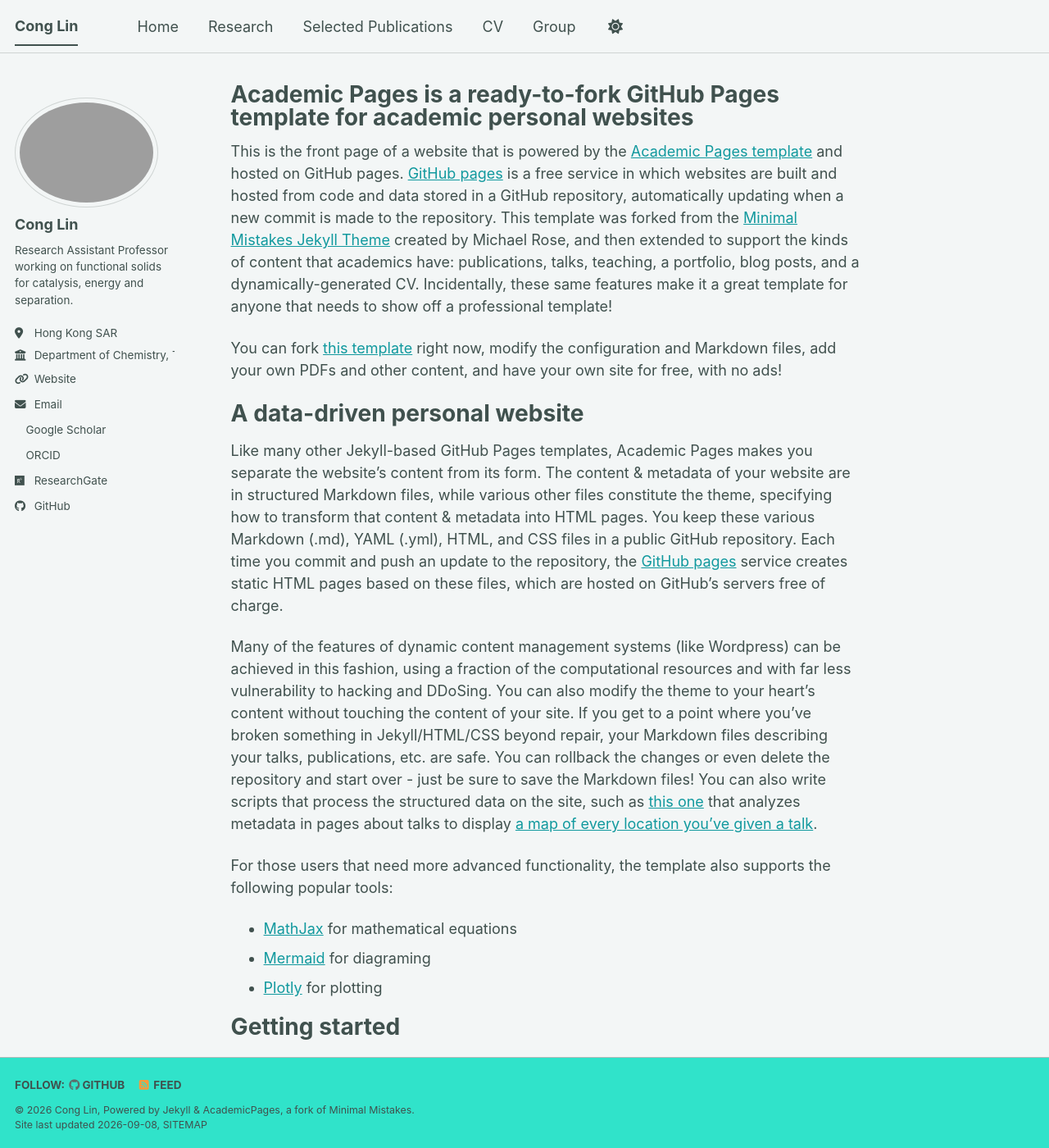
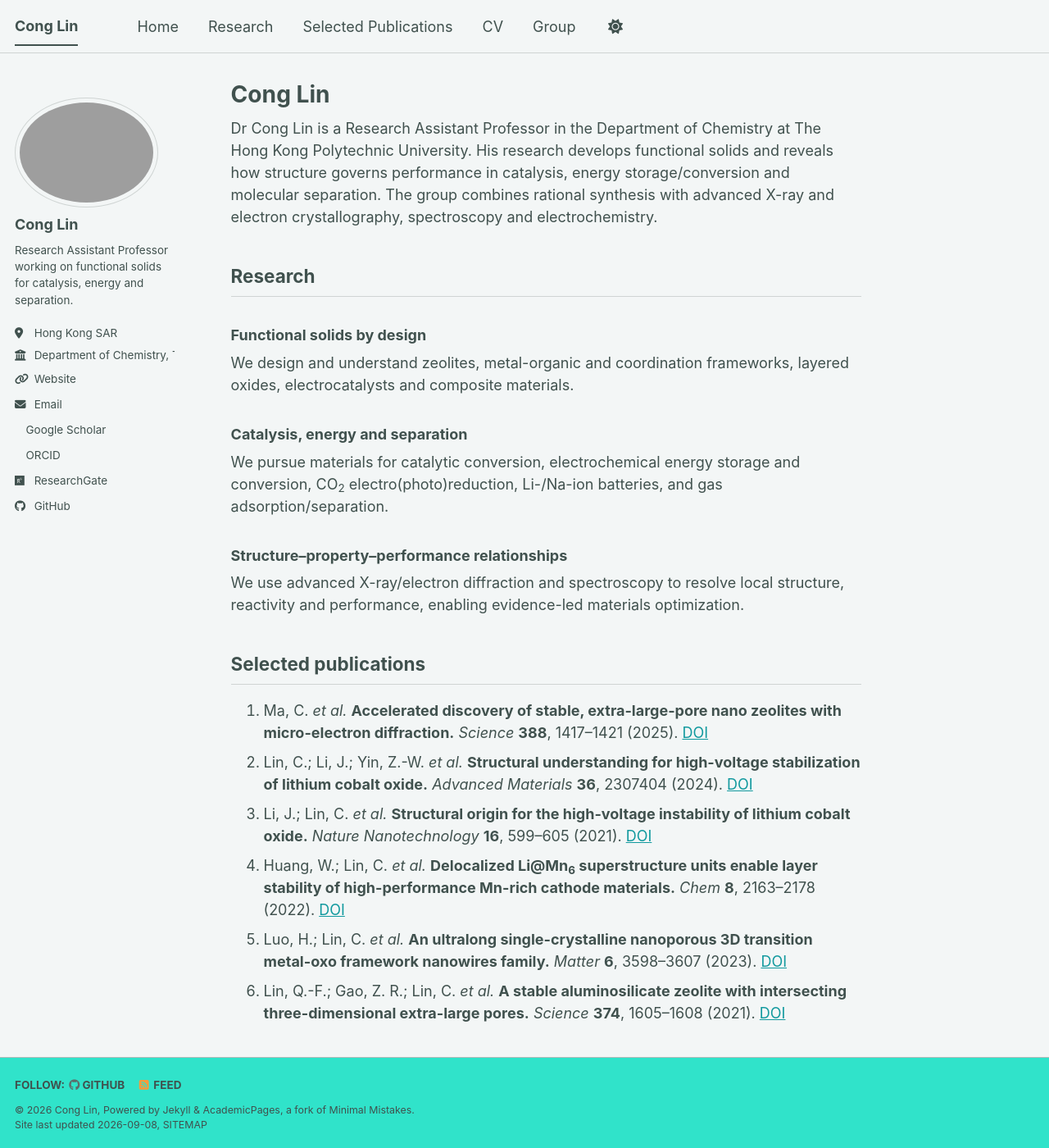
Before and after one commit to lc1286068435/lc1286068435.github.io, a Jekyll site: the page built from _pages/about.md, in a window 1280 px wide and 1400 px high. Shown: the whole window at 82% size. Built offline with Jekyll 4.4.1, drawn with Linux system fonts in a browser that asks for light colours; a style sheet for code colours, icons or effects is not loaded; some of the changed text lies outside the part shown.

Commit message:
Create academic homepage
Updated the about page with personal information and research focus.

```diff
--- a/_pages/about.md
+++ b/_pages/about.md
@@ -1,56 +1,38 @@
 ---
 permalink: /
-title: "Academic Pages is a ready-to-fork GitHub Pages template for academic personal websites"
+title: "Cong Lin"
 author_profile: true
-redirect_from:
-  - /about/
-  - /about.html
 ---
 
-This is the front page of a website that is powered by the [Academic Pages template](https://github.com/academicpages/academicpages.github.io) and hosted on GitHub pages. [GitHub pages](https://pages.github.com) is a free service in which websites are built and hosted from code and data stored in a GitHub repository, automatically updating when a new commit is made to the repository. This template was forked from the [Minimal Mistakes Jekyll Theme](https://mmistakes.github.io/minimal-mistakes/) created by Michael Rose, and then extended to support the kinds of content that academics have: publications, talks, teaching, a portfolio, blog posts, and a dynamically-generated CV. Incidentally, these same features make it a great template for anyone that needs to show off a professional template!
+Dr Cong Lin is a Research Assistant Professor in the Department of Chemistry at The Hong Kong Polytechnic University. His research develops functional solids and reveals how structure governs performance in catalysis, energy storage/conversion and molecular separation. The group combines rational synthesis with advanced X-ray and electron crystallography, spectroscopy and electrochemistry.
 
- You can fork [this template](https://github.com/academicpages/academicpages.github.io) right now, modify the configuration and Markdown files, add your own PDFs and other content, and have your own site for free, with no ads!
+## Research
 
-A data-driven personal website
-======
-Like many other Jekyll-based GitHub Pages templates, Academic Pages makes you separate the website's content from its form. The content & metadata of your website are in structured Markdown files, while various other files constitute the theme, specifying how to transform that content & metadata into HTML pages. You keep these various Markdown (.md), YAML (.yml), HTML, and CSS files in a public GitHub repository. Each time you commit and push an update to the repository, the [GitHub pages](https://pages.github.com/) service creates static HTML pages based on these files, which are hosted on GitHub's servers free of charge.
+### Functional solids by design
+We design and understand zeolites, metal-organic and coordination frameworks, layered oxides, electrocatalysts and composite materials.
 
-Many of the features of dynamic content management systems (like Wordpress) can be achieved in this fashion, using a fraction of the computational resources and with far less vulnerability to hacking and DDoSing. You can also modify the theme to your heart's content without touching the content of your site. If you get to a point where you've broken something in Jekyll/HTML/CSS beyond repair, your Markdown files describing your talks, publications, etc. are safe. You can rollback the changes or even delete the repository and start over - just be sure to save the Markdown files! You can also write scripts that process the structured data on the site, such as [this one](https://github.com/academicpages/academicpages.github.io/blob/master/talkmap.ipynb) that analyzes metadata in pages about talks to display [a map of every location you've given a talk](https://academicpages.github.io/talkmap.html).
+### Catalysis, energy and separation
+We pursue materials for catalytic conversion, electrochemical energy storage and conversion, CO<sub>2</sub> electro(photo)reduction, Li-/Na-ion batteries, and gas adsorption/separation.
 
-For those users that need more advanced functionality, the template also supports the following popular tools:
-- [MathJax](https://www.mathjax.org/) for mathematical equations
-- [Mermaid](https://mermaid.js.org/) for diagraming
-- [Plotly](https://plotly.com/javascript/) for plotting
+### Structure–property–performance relationships
+We use advanced X-ray/electron diffraction and spectroscopy to resolve local structure, reactivity and performance, enabling evidence-led materials optimization.
 
-Getting started
-======
-1. Register a GitHub account if you don't have one and confirm your e-mail (required!)
-1. Fork [this template](https://github.com/academicpages/academicpages.github.io) by clicking the "Use this template" button in the top right.
-1. Go to the repository's settings (rightmost item in the tabs that start with "Code", should be below "Unwatch"). Rename the repository "[your GitHub username].github.io", which will also be your website's URL.
-1. Set site-wide configuration and create content & metadata (see below -- also see [this set of diffs](https://archive.is/3TPas) showing what files were changed to set up [an example site](https://getorg-testacct.github.io) for a user with the username "getorg-testacct")
-1. Upload any files (like PDFs, .zip files, etc.) to the files/ directory. They will appear at https://[your GitHub username].github.io/files/example.pdf.
-1. Check status by going to the repository settings, in the "GitHub pages" section
+## Selected publications
 
-Site-wide configuration
-------
-The main configuration file for the site is in the base directory in [_config.yml](https://github.com/academicpages/academicpages.github.io/blob/master/_config.yml), which defines the content in the sidebars and other site-wide features. You will need to replace the default variables with ones about yourself and your site's github repository. The configuration file for the top menu is in [_data/navigation.yml](https://github.com/academicpages/academicpages.github.io/blob/master/_data/navigation.yml). For example, if you don't have a portfolio or blog posts, you can remove those items from that navigation.yml file to remove them from the header.
+1. Ma, C. *et al.* **Accelerated discovery of stable, extra-large-pore nano zeolites with micro-electron diffraction.** *Science* **388**, 1417–1421 (2025). [DOI](https://doi.org/10.1126/science.adv50713)
+2. Lin, C.; Li, J.; Yin, Z.-W. *et al.* **Structural understanding for high-voltage stabilization of lithium cobalt oxide.** *Advanced Materials* **36**, 2307404 (2024). [DOI](https://doi.org/10.1002/adma.202307404)
+3. Li, J.; Lin, C. *et al.* **Structural origin for the high-voltage instability of lithium cobalt oxide.** *Nature Nanotechnology* **16**, 599–605 (2021). [DOI](https://doi.org/10.1038/s41565-021-00855-x)
+4. Huang, W.; Lin, C. *et al.* **Delocalized Li@Mn<sub>6</sub> superstructure units enable layer stability of high-performance Mn-rich cathode materials.** *Chem* **8**, 2163–2178 (2022). [DOI](https://doi.org/10.1016/j.chempr.2022.04.012)
+5. Luo, H.; Lin, C. *et al.* **An ultralong single-crystalline nanoporous 3D transition metal-oxo framework nanowires family.** *Matter* **6**, 3598–3607 (2023). [DOI](https://doi.org/10.1016/j.matt.2023.08.002)
+6. Lin, Q.-F.; Gao, Z. R.; Lin, C. *et al.* **A stable aluminosilicate zeolite with intersecting three-dimensional extra-large pores.** *Science* **374**, 1605–1608 (2021). [DOI](https://doi.org/10.1126/science.abk3258)
 
-Create content & metadata
-------
-For site content, there is one Markdown file for each type of content, which are stored in directories like _publications, _talks, _posts, _teaching, or _pages. For example, each talk is a Markdown file in the [_talks directory](https://github.com/academicpages/academicpages.github.io/tree/master/_talks). At the top of each Markdown file is structured data in YAML about the talk, which the theme will parse to do lots of cool stuff. The same structured data about a talk is used to generate the list of talks on the [Talks page](https://academicpages.github.io/talks), each [individual page](https://academicpages.github.io/talks/2012-03-01-talk-1) for specific talks, the talks section for the [CV page](https://academicpages.github.io/cv), and the [map of places you've given a talk](https://academicpages.github.io/talkmap.html) (if you run this [python file](https://github.com/academicpages/academicpages.github.io/blob/master/talkmap.py) or [Jupyter notebook](https://github.com/academicpages/academicpages.github.io/blob/master/talkmap.ipynb), which creates the HTML for the map based on the contents of the _talks directory).
+## Curriculum vitae
 
-**Markdown generator**
+- **Current position:** Research Assistant Professor, Department of Chemistry, The Hong Kong Polytechnic University (2023–present).
+- **Previous appointments:** PolyU Distinguished Postdoctoral Fellow; Postdoctoral Fellow at Peking University Shenzhen Graduate School.
+- **Education:** PhD in Chemical Engineering & Technology, Chongqing University (joint PhD of Peking University); BSc in Applied Chemistry, Chongqing University.
+- **Profiles:** [Google Scholar](https://scholar.google.com/citations?user=KuQDVfAAAAAJ&hl=zh-CN) · [ORCID](https://orcid.org/0000-0003-0021-5055) · [ResearchGate](https://www.researchgate.net/profile/Cong-Lin-3) · [PolyU profile](https://www.polyu.edu.hk/chem/people/academic-staff/dr-lin-cong/)
 
-The repository includes [a set of Jupyter notebooks](https://github.com/academicpages/academicpages.github.io/tree/master/markdown_generator
-) that converts a CSV containing structured data about talks or presentations into individual Markdown files that will be properly formatted for the Academic Pages template. The sample CSVs in that directory are the ones I used to create my own personal website at stuartgeiger.com. My usual workflow is that I keep a spreadsheet of my publications and talks, then run the code in these notebooks to generate the Markdown files, then commit and push them to the GitHub repository.
+## Green Structural Chemistry Group
 
-How to edit your site's GitHub repository
-------
-Many people use a git client to create files on their local computer and then push them to GitHub's servers. If you are not familiar with git, you can directly edit these configuration and Markdown files directly in the github.com interface. Navigate to a file (like [this one](https://github.com/academicpages/academicpages.github.io/blob/master/_talks/2012-03-01-talk-1.md) and click the pencil icon in the top right of the content preview (to the right of the "Raw | Blame | History" buttons). You can delete a file by clicking the trashcan icon to the right of the pencil icon. You can also create new files or upload files by navigating to a directory and clicking the "Create new file" or "Upload files" buttons.
-
-Example: editing a Markdown file for a talk
-![Editing a Markdown file for a talk](/images/editing-talk.png)
-
-For more info
-------
-More info about configuring Academic Pages can be found in [the guide](https://academicpages.github.io/markdown/), the [growing wiki](https://github.com/academicpages/academicpages.github.io/wiki), and you can always [ask a question on GitHub](https://github.com/academicpages/academicpages.github.io/discussions). The [guides for the Minimal Mistakes theme](https://mmistakes.github.io/minimal-mistakes/docs/configuration/) (which this theme was forked from) might also be helpful.
+The group site introduces our research agenda and opportunities: [Green Structural Chemistry Group](https://lc1286068435.github.io/green-structural-chemistry/).
```
